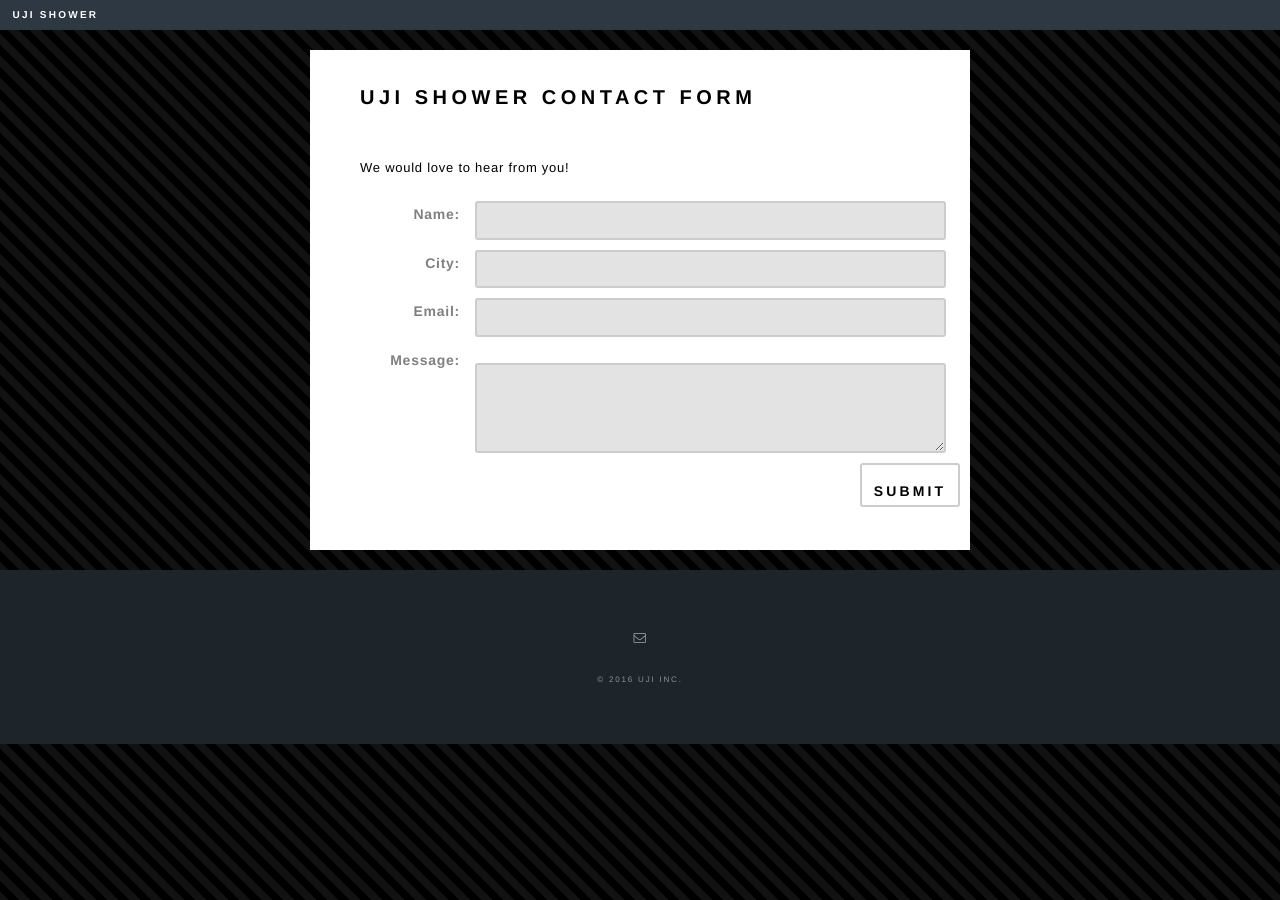
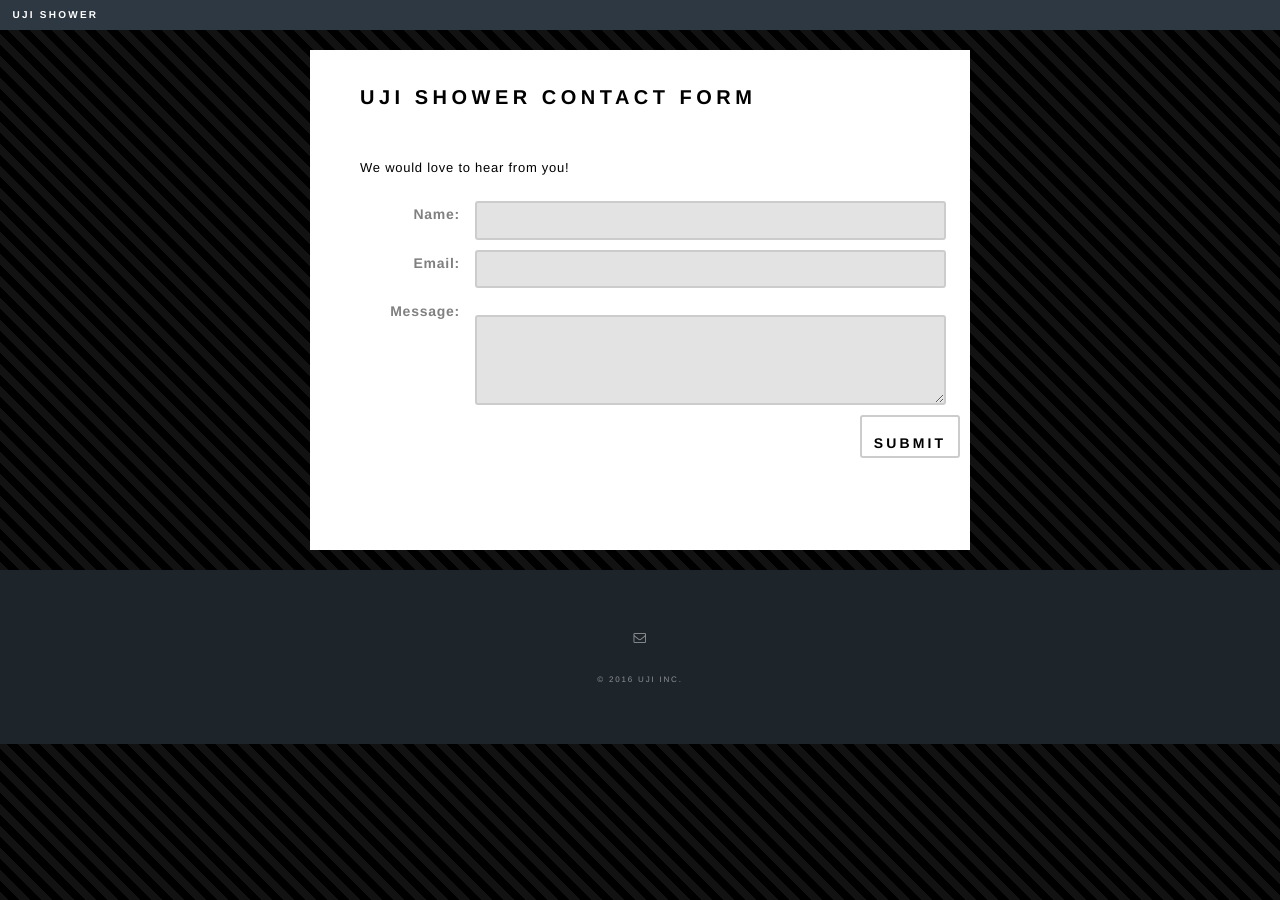
Before and after one commit to ujishower/ujishower.github.io, a Jekyll site: the page built from contact.html, in a window 1280 px wide. Built offline with Jekyll 4.4.1, drawn with Linux system fonts in a browser that asks for light colours.

Commit message:
update form email

```diff
--- a/contact.html
+++ b/contact.html
@@ -23,12 +23,9 @@ title: Contact
 
 		<div id="contact-area">
 
-			<form method="post" action="https://formspree.io/tyler.scott.wilson@gmail.com">
+			<form method="post" action="https://formspree.io/showeruji@gmail.com">
 				<label for="Name" style="color:grey">Name:</label>
 				<input type="text" name="Name" id="Name" />
-
-				<label for="City" style="color:grey">City:</label>
-				<input type="text" name="City" id="City" />
 
 				<label for="Email" style="color:grey">Email:</label>
 				<input type="text" name="Email" id="Email" />
@@ -37,7 +34,7 @@ title: Contact
 				<textarea name="Message" rows="20" cols="20" id="Message"></textarea>
 
 				<input style="color:black" type="submit" name="submit" value="Submit" class="submit-button"/>
-                <input type="hidden" name="_next" value="http://ujishower.github.io/" />
+                <input type="hidden" name="_next" value="http://ujishower.com" />
 
 			</form>
 
```
